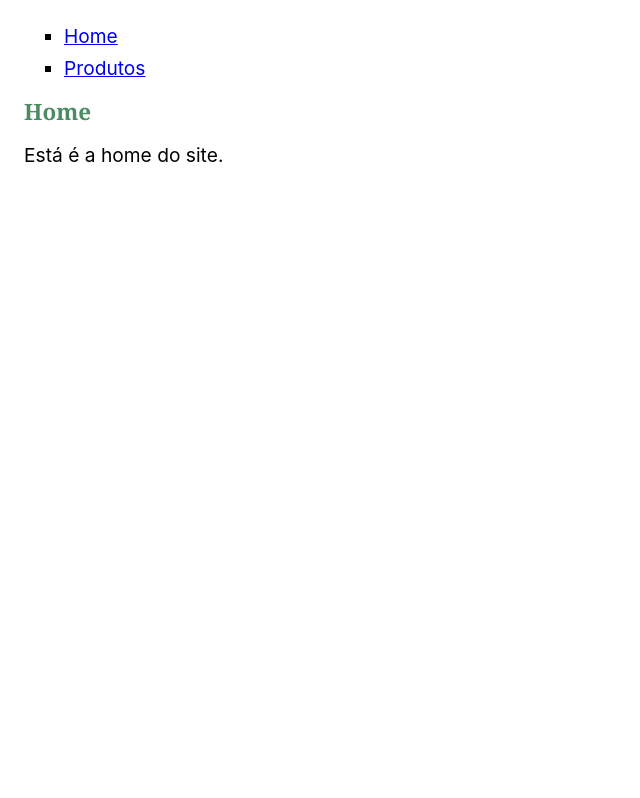
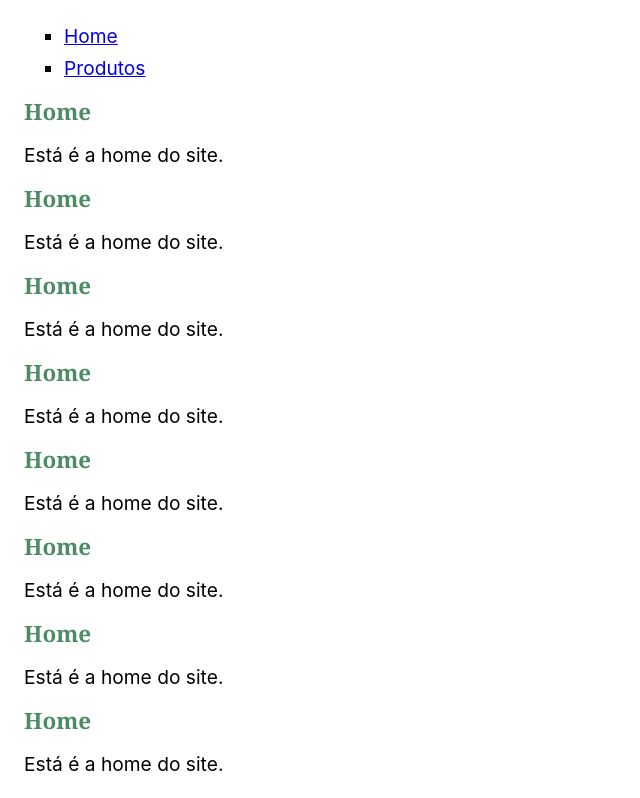
Before and after one commit to LucasCBar/Pratica-React, a React (Vite) app in the folder codigo/: page / in a window 1280 px wide. Shown: the top 798 px of the page, without its empty margins (0-640 px from the left). Built offline with nearby package versions, Linux system fonts and the light colour scheme; the HTML template or start-up script is replaced by a standard one.

Commit message:
Update Home.jsx

```diff
--- a/codigo/src/Home.jsx
+++ b/codigo/src/Home.jsx
@@ -3,7 +3,24 @@ import Titulo from './Titulo'
 
 const Home = () => {
   return <section>
-
+<Titulo texto="Home" />
+    <p> Está é a home do site. </p>
+    <Titulo texto="Home" />
+    <p> Está é a home do site. </p>
+    <Titulo texto="Home" />
+    <p> Está é a home do site. </p>
+    <Titulo texto="Home" />
+    <p> Está é a home do site. </p>
+    <Titulo texto="Home" />
+    <p> Está é a home do site. </p>
+    <Titulo texto="Home" />
+    <p> Está é a home do site. </p>
+    <Titulo texto="Home" />
+    <p> Está é a home do site. </p>
+    <Titulo texto="Home" />
+    <p> Está é a home do site. </p>
+    <Titulo texto="Home" />
+    <p> Está é a home do site. </p>
 
 
 
```
